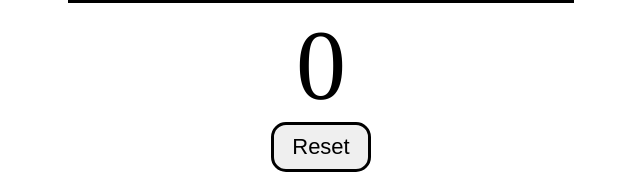
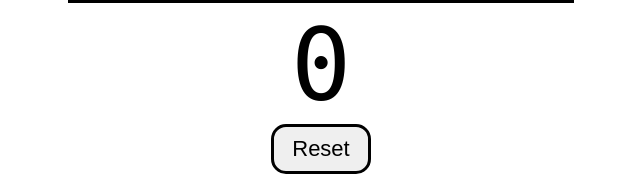
Before and after one commit to afiqrazak380/SnakeGame, a plain HTML site: page index.html in a window 1280 px wide. Shown: the part 591-767 px from the top of the page, without its empty margins (319-959 px from the left). Drawn offline with Linux system fonts and the light colour scheme.

Commit message:
Change score text to Monospace.

```diff
--- a/style.css
+++ b/style.css
@@ -6,7 +6,7 @@ canvas{
   border: solid 3px;
 }
 #scoreText{
-  font-family: 'Times New Roman', Times, serif;
+  font-family: 'Monospace', Times, serif;
   font-size: 100px;
 }
 #resetBtn{
```
